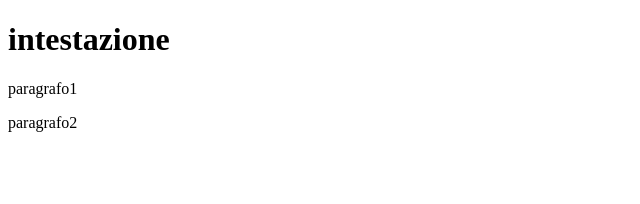
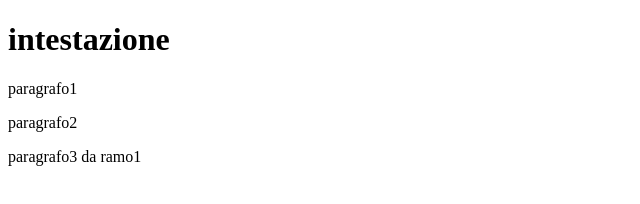
Before and after one commit to laboint20/testGit1, a plain HTML site: page index.html in a window 1280 px wide. Shown: the whole page, without its empty margins (0-640 px from the left). Drawn offline with Linux system fonts and the light colour scheme.

Commit message:
aggiunto paragrafo3 da ramo1

```diff
--- a/index.html
+++ b/index.html
@@ -9,5 +9,6 @@
     <h1>intestazione</h1>
     <p>paragrafo1</p>
     <p>paragrafo2</p>
+    <p>paragrafo3 da ramo1</p>
 </body>
 </html>
```
